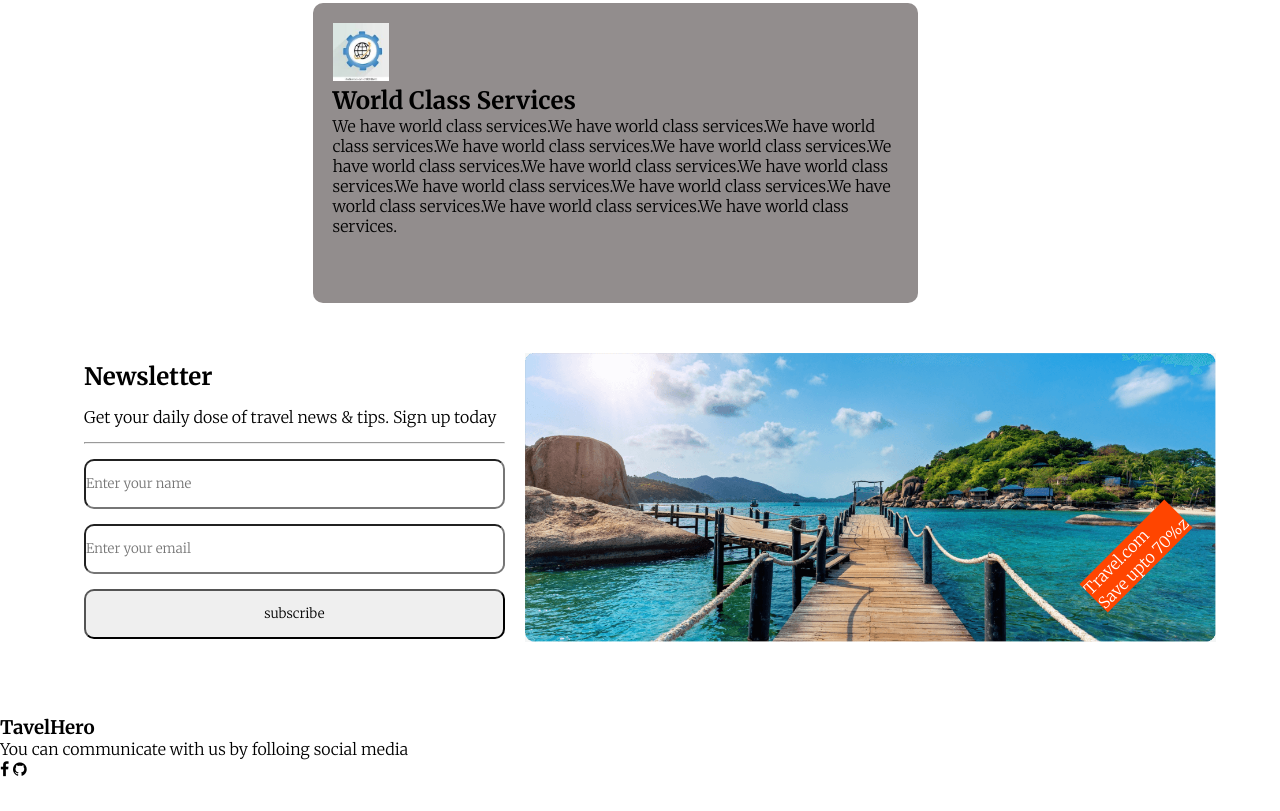
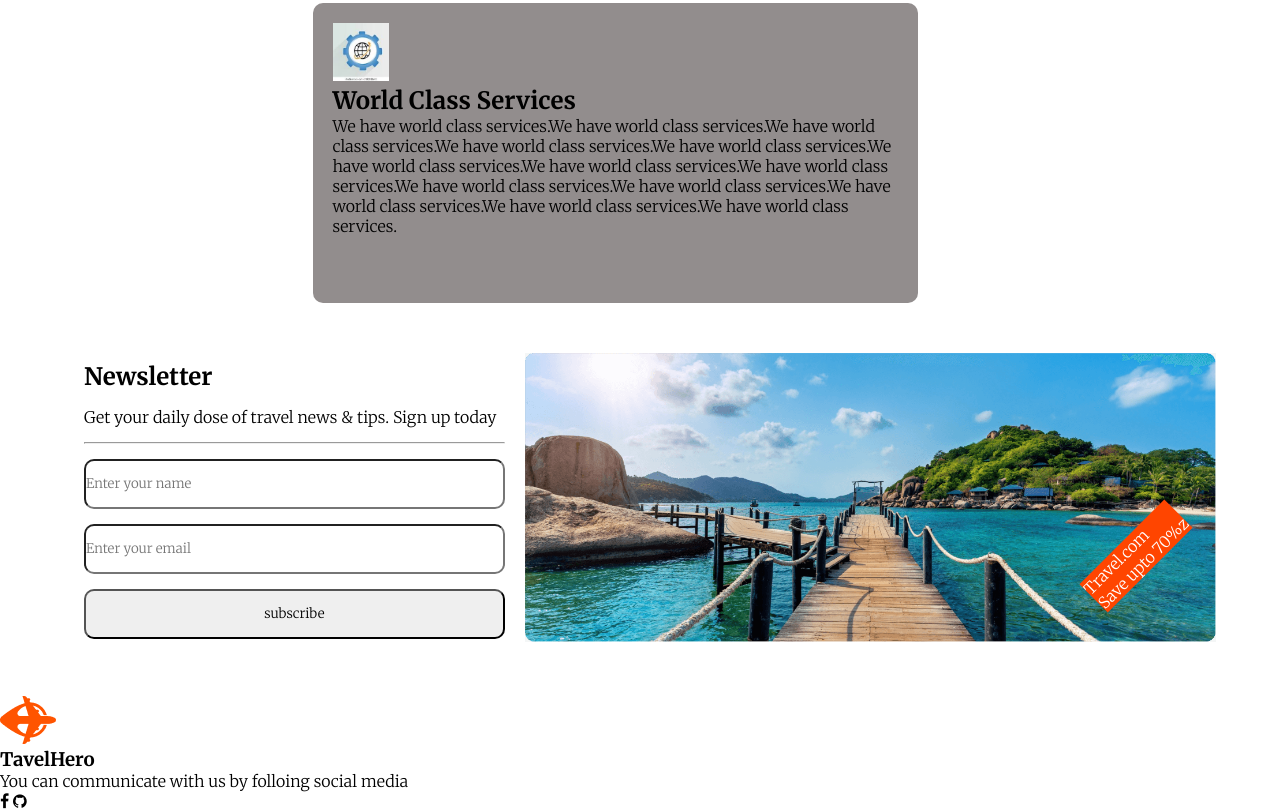
Before and after one commit to masudsw/travel-hero, a plain HTML site: page index.html in a window 1280 px wide. Shown: the part 3245-4056 px from the top of the page. Before the commit the page ends 4024 px from the top, so only its background shows below. Drawn offline with Linux system fonts and the light colour scheme.

Commit message:
logo image fixed

```diff
--- a/index.html
+++ b/index.html
@@ -175,7 +175,7 @@ up today
     </main>
     <footer class="footer">
         <div class="logo">
-            <img src="images/" alt="">
+            <img src="images/logo.png" alt="">
 
             <h3>Tavel<span>Hero</span></h3>
         </div>
```
